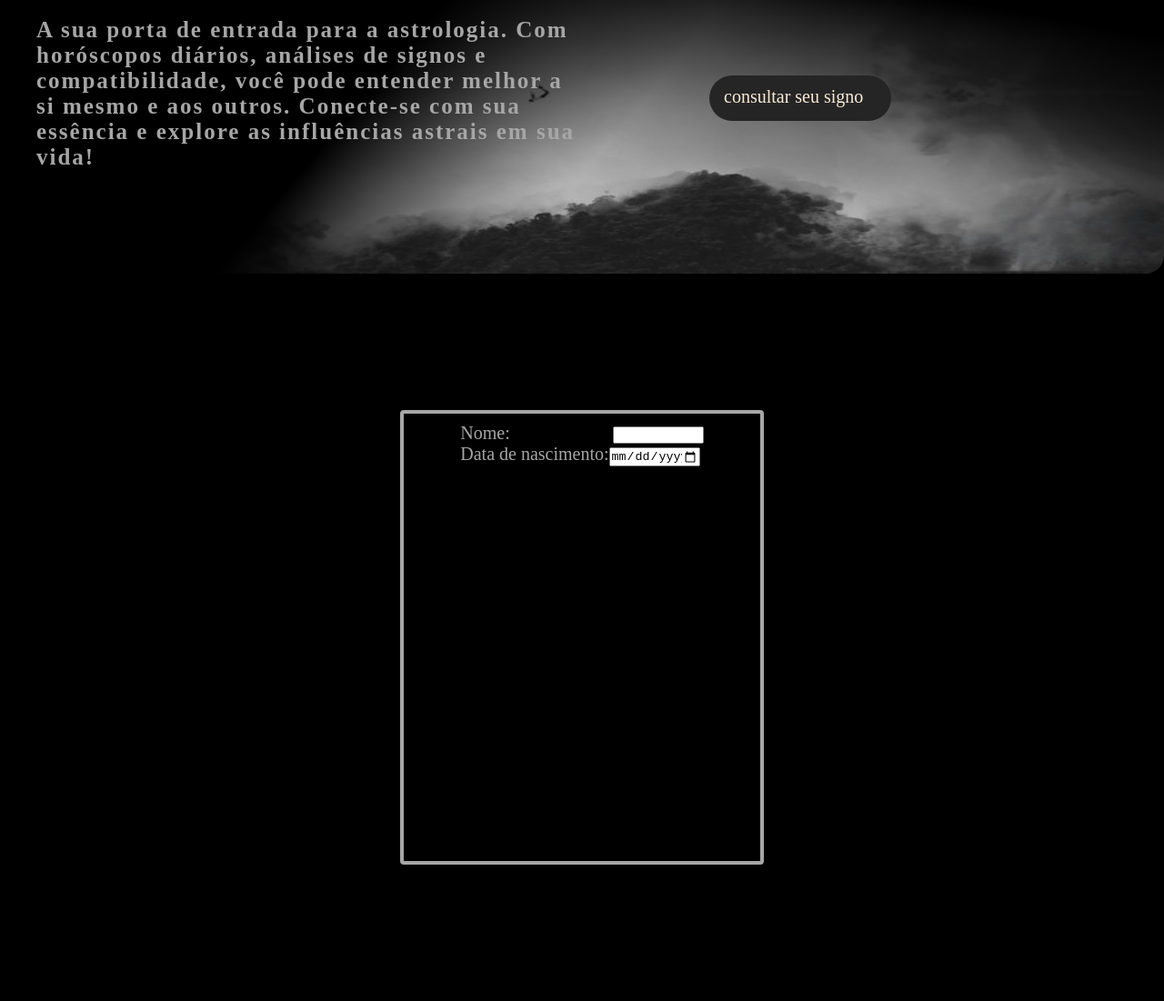
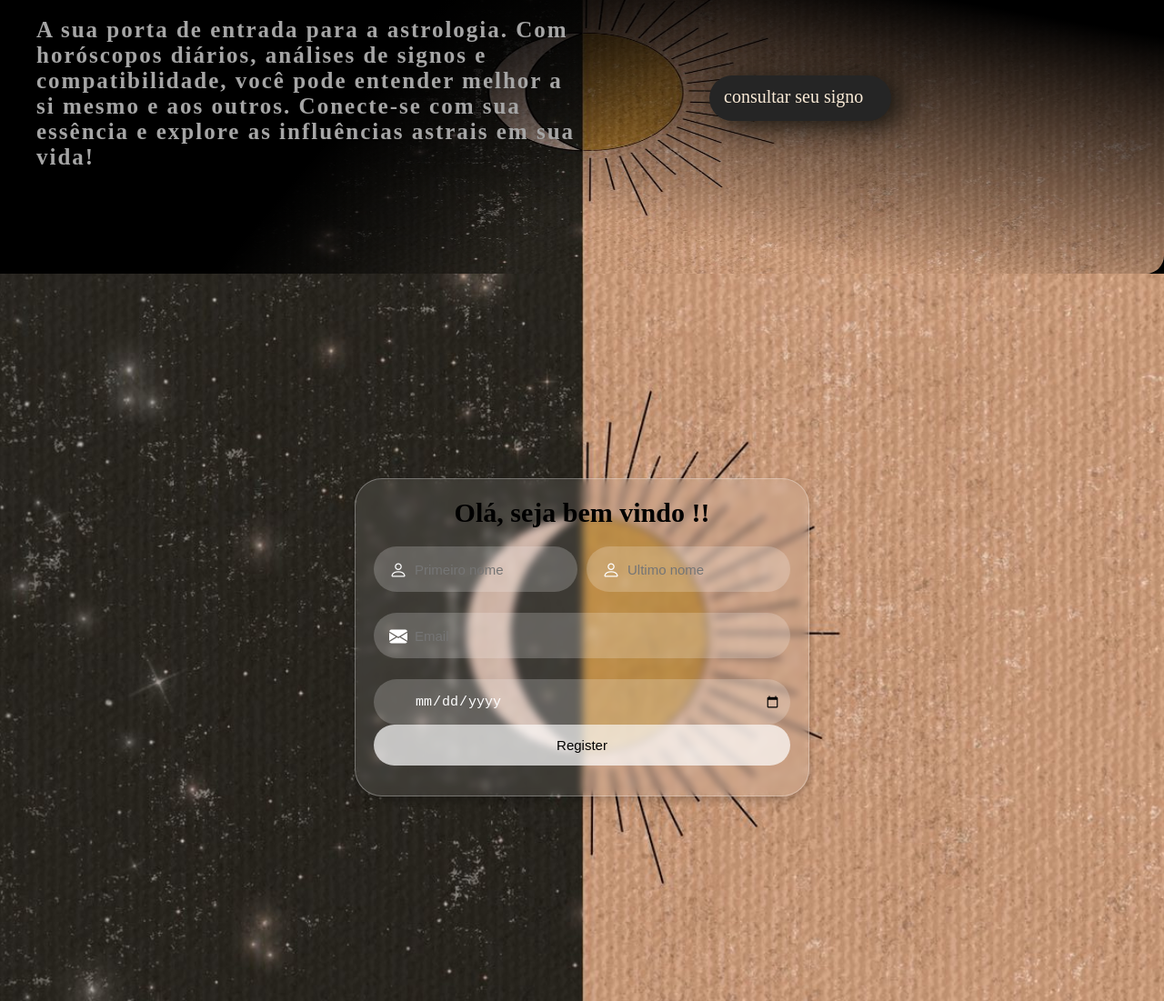
Before and after one commit to dev-carl-robert/AstroInsights, a plain HTML site: page index.html in a window 1280 px wide. Shown: the part 336-1437 px from the top of the page at 91% size. Drawn offline with nearby package versions, Linux system fonts and the light colour scheme; a web font is replaced by a local one.

Commit message:
formulario

```diff
--- a/index.html
+++ b/index.html
@@ -11,12 +11,15 @@
     <link rel="stylesheet" href="./src/reset.css">
     <link rel="stylesheet" href="./src/responsive.css">
 
-    <!-- links -->
+    <!-- fonts -->
     <link rel="preconnect" href="https://fonts.googleapis.com">
     <link rel="preconnect" href="https://fonts.gstatic.com" crossorigin>
     <link href="https://fonts.googleapis.com/css2?family=Blinker:wght@100;200;300;400;600;700;800;900&display=swap"
         rel="stylesheet">
-</head>
+
+    <!-- icons -->
+    <link rel="stylesheet" href="https://cdn.jsdelivr.net/npm/bootstrap-icons@1.11.3/font/bootstrap-icons.min.css">
+    </head>
 
 <body>
     <header>
@@ -26,7 +29,7 @@
     <main>
 
         <div class="banner">
-            <img src="./src/images/banner.jpg" alt="">
+            <img src="./src/images/wallpaper.jpg" alt="">
             <h1>AstroInsights</h1>
             <h2>A sua porta de entrada para a astrologia. Com horóscopos diários, análises de signos e compatibilidade,
                 você pode entender melhor a si mesmo e aos outros. Conecte-se com sua essência e explore as influências
@@ -38,11 +41,31 @@
         </div>
     </main>
     <div id="form" class="container">
-        <div class="forms">
-            <form action="">
-                <label  class="row">Nome:</label><input type="text" name="name" id="nome" /><br>
-                <label class="row">Data de nascimento:</label><input type="date" name="nascimento" id="date"/>
-            </form>
+        <div class="register">
+            <div class="register-box">
+                <h2>Olá, seja bem vindo !!</h2>
+                <div class="two-forms">
+
+                    <div class="input-box">
+                        <input type="text" class="input-field" placeholder="Primeiro nome">
+                        <i class="bi bi-person"></i>
+                    </div>
+                    <div class="input-box">
+                        <input type="text" class="input-field" placeholder="Ultimo nome">
+                        <i class="bi bi-person"></i>
+                    </div>
+                </div>
+                <div class="input-box">
+                    <input type="text" class="input-field" placeholder="Email">
+                    <i class="bi bi-envelope-fill"></i>
+                </div>
+                <div class="input-box">
+                    <input type="date" class="input-field" >
+                </div>
+                <div class="input-box">
+                    <input type="text" class="submit" value="Register">
+                </div>
+            </div>
         </div>
     </div>
 </body>
--- a/src/style.css
+++ b/src/style.css
@@ -40,22 +40,24 @@ header h1 {
     justify-content: left;
     align-items: center;
 }
-.banner img{
+
+.banner img {
     width: 100vw;
     height: 39.70rem;
     border-radius: 20px;
 }
+
 .banner h1 {
     position: absolute;
     z-index: 2;
     top: 2rem;
-    color:#A6A6A6;
+    color: #A6A6A6;
     font-size: 3rem;
     left: 20rem;
     font-family: 'blinker';
 }
 
-.banner h2{
+.banner h2 {
     position: absolute;
     z-index: 2;
     font-size: 2.5rem;
@@ -65,21 +67,23 @@ header h1 {
     letter-spacing: 2px;
     font-family: 'blinker';
 }
+
 .banner::after {
-    content:'';
+    content: '';
     position: absolute;
     height: 39.70rem;
     width: 80vw;
-    background: linear-gradient(-230deg, rgba(0,0,0,1) 42%, rgba(0,0,0,0) 65%) no-repeat;
+    background: linear-gradient(-230deg, rgba(0, 0, 0, 1) 42%, rgba(0, 0, 0, 0) 65%) no-repeat;
 }
+
 .banner::before {
-    content:'';
+    content: '';
     position: absolute;
     height: 50.70rem;
     right: 0;
     top: 0;
     width: 80vw;
-    background: linear-gradient(190deg, rgba(0,0,0,1)20%, rgba(0,0,0,0) 65%) no-repeat;
+    background: linear-gradient(190deg, rgba(0, 0, 0, 1)20%, rgba(0, 0, 0, 0) 65%) no-repeat;
 }
 
 main {
@@ -89,6 +93,7 @@ main {
 }
 
 .button {
+    box-shadow: 10px 5px 30px #171510;
     position: absolute;
     right: 30rem;
     top: 50%;
@@ -102,41 +107,111 @@ main {
     font-family: 'blinker';
     color: #A6A6A6;
 }
+
 .button:hover {
     filter: invert();
 }
 
 .container {
+    position: relative;
     height: 100vh;
     width: 100vw;
     display: flex;
     justify-content: center;
     align-items: center;
     flex-direction: column;
+    background: url('./images/wallpaper.jpg');
+    background-repeat: no-repeat;
+    background-size: cover;
+    background-position: center;
 }
-.forms {
-    color: #A6A6A6;
-    border: 4px solid #A6A6A6;
-    padding: 1rem;
-    border-radius: 4px;
-    width: 400px;
-    height: 500px;
+
+.register {
+    position: relative;
     display: flex;
+    align-items: center;
     justify-content: center;
-    gap: 6rem;
+    width: 512px;
+    height: 420px;
+    overflow: hidden;
+    z-index: 2;
 }
-.forms label {
+
+.register-box {
+    height: 35rem;
+    width: 500px;
+    display: flex;
+    flex-direction: column;
+    transition: .5 ease-in-out;
+
+}
+.register-box h2 {
+    font-family: blinker;
+    font-size: 3rem;
+    text-align: center;
+    margin-bottom: 2rem;
+}
+.two-forms {
+    display: flex;
+    gap: 10px;
+}
+
+.input-field {
+    font-size: 15px;
+    background-color: rgba(255, 255, 255, 0.2);
+    color: #fff;
+    height: 50px;
+    width: 100%;
+    padding: 0 10px 0 45px;
+    border: none;
+    border-radius: 30px;
+    outline: none;
+    transition: .2s ease;
+}
+
+.input-field:hover,
+.input-field:focus {
+    background: rgba(255, 255, 255, .25);
+}
+
+::-webkit-placeholder {
+    color: #fff;
+}
+
+.input-box i {
+    position: relative;
+    top: -35px;
+    left: 17px;
+    color: #fff;
     font-size: 2rem;
-    font-family: blinker;
-    width: 200px;
-    color: #A6A6A6;
 }
-.forms input {
-    min-width: 10rem;
-    max-width: 10rem;
+
+.submit {
+    font-size: 15px;
+    font-weight: 500;
+    color: #000;
+    height: 45px;
+    width: 100%;
+    border: none;
+    border-radius: 30px;
+    outline: none;
+    background-color: rgba(255, 255, 255, .7);
+    cursor: pointer;
+    transition: .3s ease-in-out;
+    text-align: center;
 }
-#date{
+
+.submit:hover {
+    background: rgba(255, 255, 255, .5);
+    box-shadow: 1px 5px 7px 1px rgba(255, 255, 255, 0.2);
 }
-#nome {
-    margin-left: 11.3rem;
+
+.register-box {
+    background: rgba(255, 255, 255, 0.1);
+    border-radius: 30px;
+    padding: 20px;
+    box-shadow: 0 4px 8px rgba(0, 0, 0, 0.2);
+    backdrop-filter: blur(4px);
+    -webkit-backdrop-filter: blur(10px);
+    border: 1px solid rgba(255, 255, 255, 0.3);
 }
```
Also changed, not shown: src/images/wallpaper.jpg (added), src/images/walpaper2.jpg (added).
